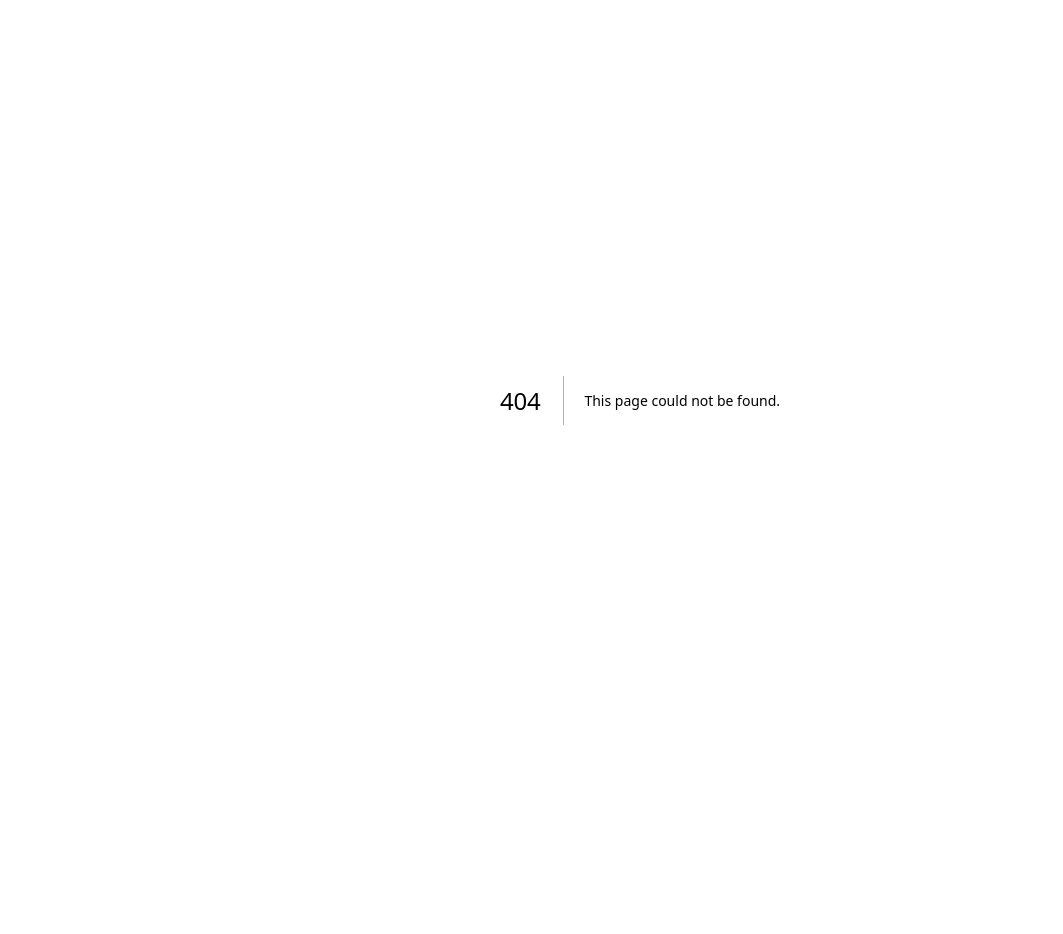
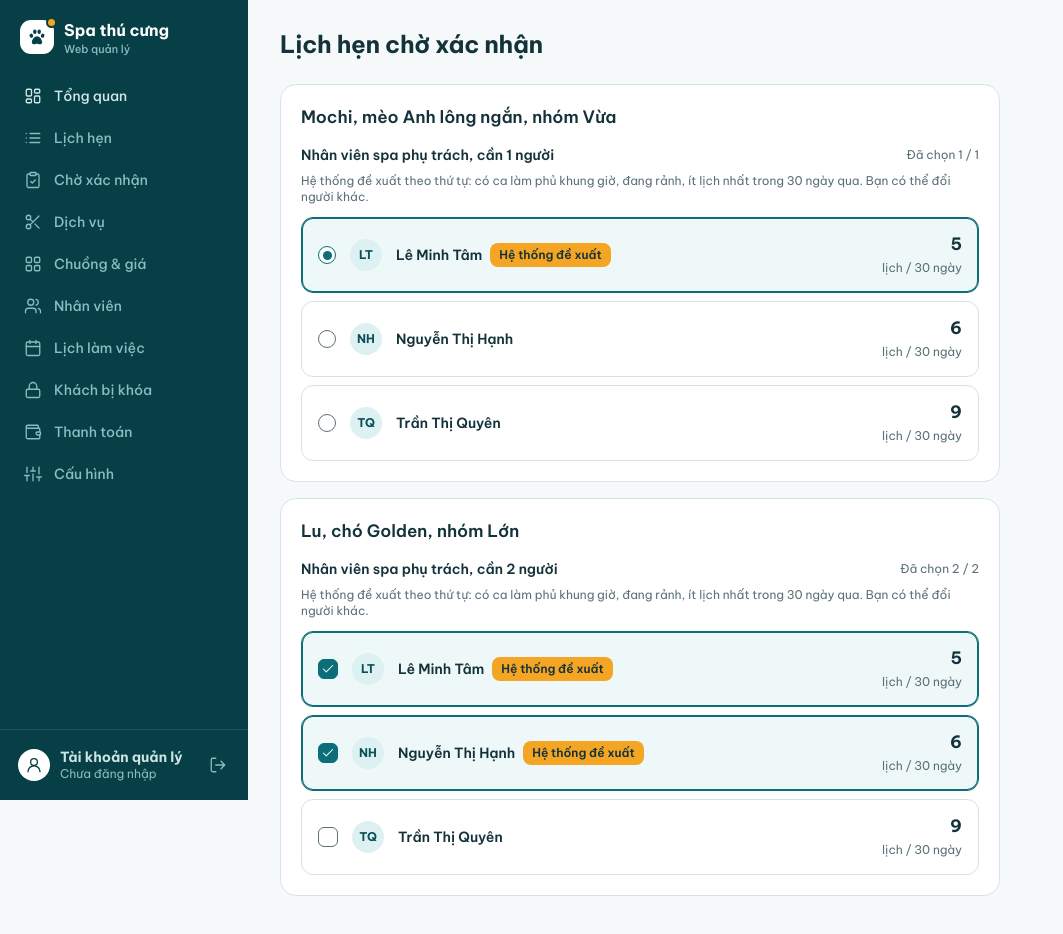
Before and after one commit to dl1803/pet-spa-management, a Next.js app in the folder frontend/manager-web/: page /cho-xac-nhan in a window 1280 px wide. Before the commit this address had no page. Shown: the top 934 px of the page, without its empty margins (0-1063 px from the left). Before the commit the page ends 800 px from the top, so only its background shows below. Built offline with nearby package versions, Linux system fonts and the light colour scheme.

Commit message:
feat: thêm màn chờ xác nhận hiển thị đề xuất nhân viên spa bằng dữ liệu mô phỏng

```diff
--- /dev/null
+++ b/frontend/manager-web/app/(main)/cho-xac-nhan/page.tsx
@@ -0,0 +1,5 @@
+import { PendingScreen } from "@/features/pending/screens/pending-screen";
+
+export default function Page() {
+  return <PendingScreen />;
+}
--- /dev/null
+++ b/frontend/manager-web/features/pending/mock-data.ts
@@ -0,0 +1,26 @@
+import type { SpaSuggestions } from "@/lib/api/types";
+
+// Dữ liệu mô phỏng theo UI demo (MW-04), đúng hình dạng SpaSuggestions của GET /appointments/{id}/suggestions.
+// Thay bằng dữ liệu API thật khi nối backend.
+export type MockStaffAssignment = {
+  appointmentId: string;
+  title: string;
+  suggestions: SpaSuggestions;
+};
+
+const TAM = { staffId: "6f1c2a9b-0d3e-4f51-8a47-1b2c3d4e5f01", fullName: "Lê Minh Tâm", recentAssignmentCount: 5 };
+const HANH = { staffId: "6f1c2a9b-0d3e-4f51-8a47-1b2c3d4e5f02", fullName: "Nguyễn Thị Hạnh", recentAssignmentCount: 6 };
+const QUYEN = { staffId: "6f1c2a9b-0d3e-4f51-8a47-1b2c3d4e5f03", fullName: "Trần Thị Quyên", recentAssignmentCount: 9 };
+
+export const MOCK_STAFF_ASSIGNMENTS: MockStaffAssignment[] = [
+  {
+    appointmentId: "5f1c2a9b-7e44-4c0a-9d21-0a1b2c3d4e01",
+    title: "Mochi, mèo Anh lông ngắn, nhóm Vừa",
+    suggestions: { staffRequired: 1, suggested: [TAM], alternatives: [HANH, QUYEN] },
+  },
+  {
+    appointmentId: "5f1c2a9b-7e44-4c0a-9d21-0a1b2c3d4e02",
+    title: "Lu, chó Golden, nhóm Lớn",
+    suggestions: { staffRequired: 2, suggested: [TAM, HANH], alternatives: [QUYEN] },
+  },
+];
--- /dev/null
+++ b/frontend/manager-web/features/pending/screens/pending-screen.tsx
@@ -0,0 +1,37 @@
+"use client";
+
+// MW-04 Xử lý lịch hẹn chờ xác nhận – UI-Screens.md. Hiện mới có vùng 5 (nhân viên spa phụ trách),
+// dùng dữ liệu mô phỏng; chưa gọi API.
+import { useState } from "react";
+import { StaffAssignmentPanel } from "../components/staff-assignment-panel";
+import { MOCK_STAFF_ASSIGNMENTS, type MockStaffAssignment } from "../mock-data";
+import { getInitialStaffIds } from "../staff-selection";
+
+function StaffAssignmentCard({ appointmentId, title, suggestions }: MockStaffAssignment) {
+  const [selectedStaffIds, setSelectedStaffIds] = useState(() => getInitialStaffIds(suggestions));
+  const titleId = `assignment-${appointmentId}`;
+
+  return (
+    <section aria-labelledby={titleId} className="rounded-2xl border border-line bg-white p-5">
+      <h2 id={titleId} className="mb-4">{title}</h2>
+      <StaffAssignmentPanel
+        suggestions={suggestions}
+        selectedStaffIds={selectedStaffIds}
+        onSelectedStaffIdsChange={setSelectedStaffIds}
+      />
+    </section>
+  );
+}
+
+export function PendingScreen() {
+  return (
+    <div>
+      <h1>Lịch hẹn chờ xác nhận</h1>
+      <div className="mt-6 flex max-w-[720px] flex-col gap-4">
+        {MOCK_STAFF_ASSIGNMENTS.map((assignment) => (
+          <StaffAssignmentCard key={assignment.appointmentId} {...assignment} />
+        ))}
+      </div>
+    </div>
+  );
+}
```
